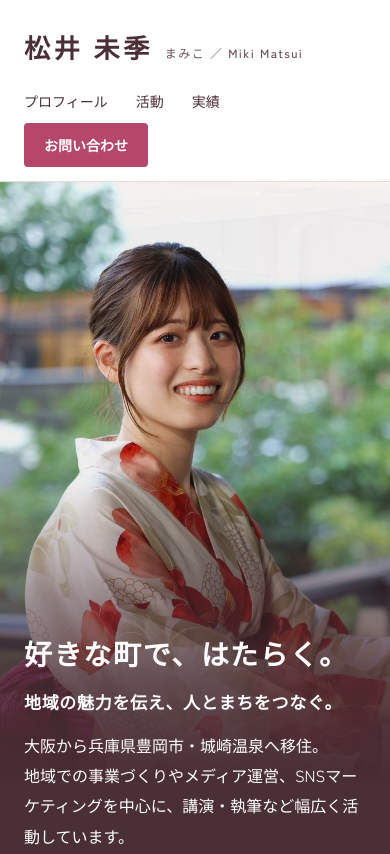
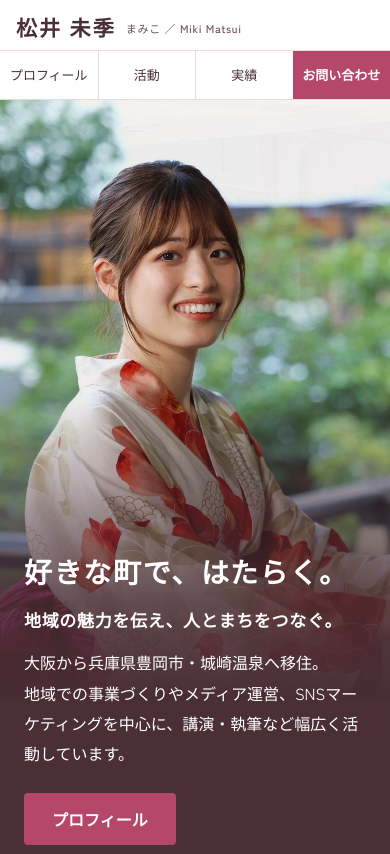
Before and after one commit to tajimatch-official/mamiko-official, a plain HTML site: page index.html in a window 390 px wide. Shown: the top 854 px of the page. Drawn offline with Linux system fonts and the light colour scheme.

Commit message:
Update index.html

```diff
--- a/index.html
+++ b/index.html
@@ -30,7 +30,8 @@ h3 { margin: 0; font-size: 20px; font-weight: 700; line-height: 1.6; }
 .btn-ghost:hover { color: #FFFFFF; background: rgba(74, 47, 54, 0.6); }
 
 /* ヘッダー */
-.site-header { border-bottom: 1px solid var(--line); }
+.site-header { position: sticky; top: 0; z-index: 20; background: #FFFFFF; border-bottom: 1px solid var(--line); }
+main section[id] { scroll-margin-top: 80px; }
 .site-header .wrap { display: flex; flex-wrap: wrap; align-items: center; justify-content: space-between; gap: 8px 24px; padding-top: 14px; padding-bottom: 14px; }
 .logo { display: flex; align-items: baseline; gap: 12px; min-height: 44px; padding-top: 8px; box-sizing: border-box; text-decoration: none; color: var(--ink); }
 .logo-name { font-family: 'Shippori Mincho', serif; font-weight: 700; font-size: 26px; letter-spacing: 0.14em; }
@@ -116,6 +117,17 @@ form { display: flex; flex-direction: column; gap: 22px; background: var(--blush
   .hero-tint { background: linear-gradient(to top, rgba(74, 47, 54, 1) 0%, rgba(74, 47, 54, 0.82) 16%, rgba(74, 47, 54, 0) 50%); }
   .hero-inner { min-height: 0; padding-top: 450px; }
   .section { padding: 72px 0; }
+}
+@media (max-width: 767px) {
+  .site-header .wrap { flex-direction: column; align-items: stretch; gap: 0; padding: 6px 16px 0; }
+  .logo { min-height: 44px; padding-top: 0; align-items: center; gap: 10px; }
+  .logo-name { font-size: 21px; letter-spacing: 0.1em; }
+  .logo-sub { font-size: 11px; letter-spacing: 0.06em; }
+  .nav { display: grid; grid-template-columns: repeat(4, minmax(0, 1fr)); gap: 0; margin: 0 -16px; border-top: 1px solid var(--line); }
+  .nav a { justify-content: center; min-height: 48px; padding: 0 2px; font-size: 13px; letter-spacing: 0; white-space: nowrap; }
+  .nav a + a { border-left: 1px solid var(--line); }
+  .nav a.nav-cta { border-radius: 0; padding: 0 2px; border-left: 0; }
+  main section[id] { scroll-margin-top: 100px; }
 }
 @media (prefers-reduced-motion: reduce) { html { scroll-behavior: auto; } .hero-slide { transition: none; } }
 </style>
```
